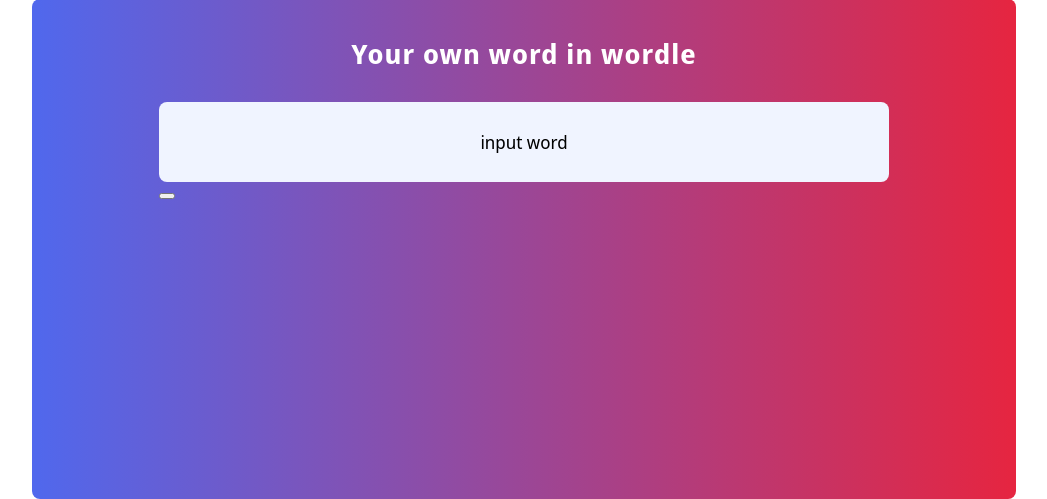
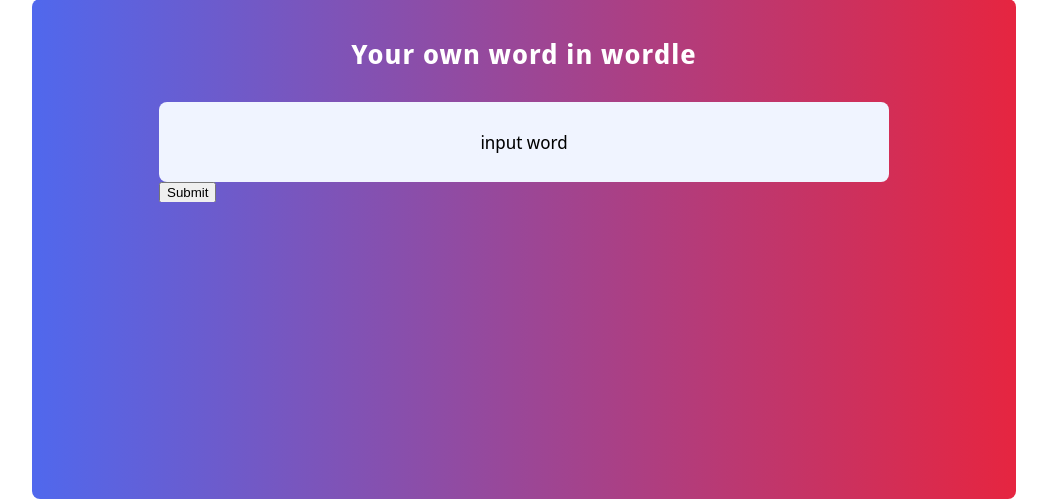
Before and after one commit to Maeringor/wordle-webapp, a PHP site: page /custom-word in a window 1280 px wide. Shown: the part 621-1120 px from the top of the page, without its empty margins (116-1163 px from the left). Run offline with PHP 8.4, Linux system fonts and the light colour scheme.

Commit message:
IS:M Submit Button

```diff
--- a/custom-word.php
+++ b/custom-word.php
@@ -44,7 +44,7 @@
                             <!-- info button -->
 
                             <!-- cta button -->
-                            <button class="main-button"></button>
+                            <button class="main-button">Submit</button>
                         </div>
 
                     </div>
```
